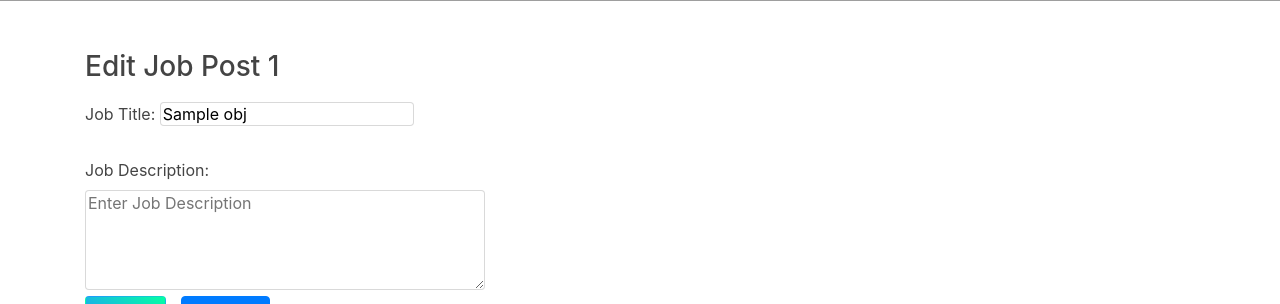
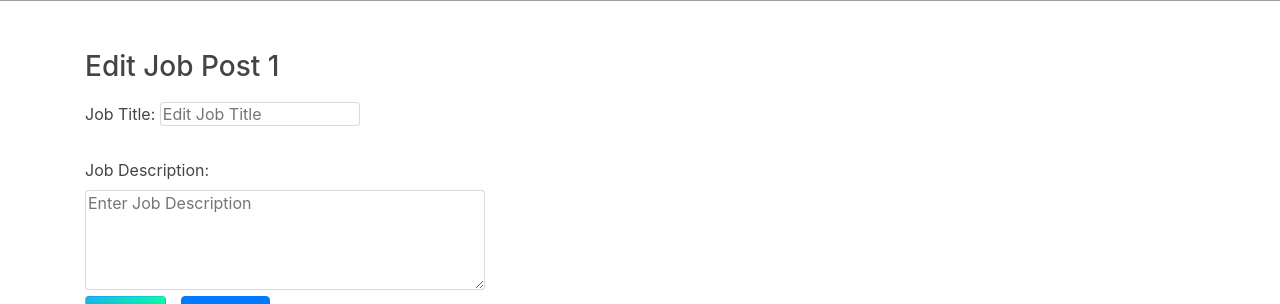
Before and after one commit to AleeWeb/django_hrjobapp, a Django app: template apps/jobs/templates/jobs/edit.html in a window 1280 px wide. Shown: the part 353-657 px from the top of the page. Run offline with Django 3.2, Linux system fonts and the light colour scheme; data comes from the database, SQL or seed files in the repository; tables that the repository leaves empty hold one stand-in row (values such as "Sample post"); the template is opened without the code that fills it: values that come from a table or form of the project are taken from there, most other values are stand-ins (such as "Sample title", 1, 10 or a date in 2020); parts of the project's set-up code (start-up, migrations or seed data) failed here and were passed over; some libraries are stand-ins or nearby versions; grey boxes are pictures that could not be loaded.

Commit message:
Fixed data display for input field on edit template

```diff
--- a/apps/jobs/static/jobs/css/style.css
+++ b/apps/jobs/static/jobs/css/style.css
@@ -134,3 +134,7 @@ margin-right: 30px;
 .main-txt {
     margin-bottom: 20px;
 }
+
+#title-edit {
+    width: 200px !important;
+}
--- a/apps/jobs/templates/jobs/edit.html
+++ b/apps/jobs/templates/jobs/edit.html
@@ -51,14 +51,14 @@
 			<p>{{ x.message }}</p>
 		{% endfor %}
 	{% endif %}
-	<form action="{/jobPoster/{{ obj.id }}/update}" method="POST">
+	<form action="{/addJob/{{ obj.id }}/update}" method="POST">
 		{% csrf_token %}
 
 		<label>Job Title:</label>
-		<input type="text" name="job_title" placeholder="Edit Job Title" value="{{ obj.job_title}}"><br>
+		<input type="text" name="job_title" placeholder="Edit Job Title" value="{{ addJobs.job_title}}" width="100%" id="title-edit"><br>
 <br>
 		<label>Job Description:</label><br>
-		<textarea id="edit-textarea" name="job_descp" placeholder="Enter Job Description" class="txtform" placeholder="Edit description" value="{{ obj.job_descp}}"></textarea><br>
+		<textarea id="edit-textarea" name="job_descp" placeholder="Enter Job Description" class="txtform" placeholder="Edit description" value="{{ addJobs.job_descp}}"></textarea><br>
 	</form>
 
 		<div class="row">
```
